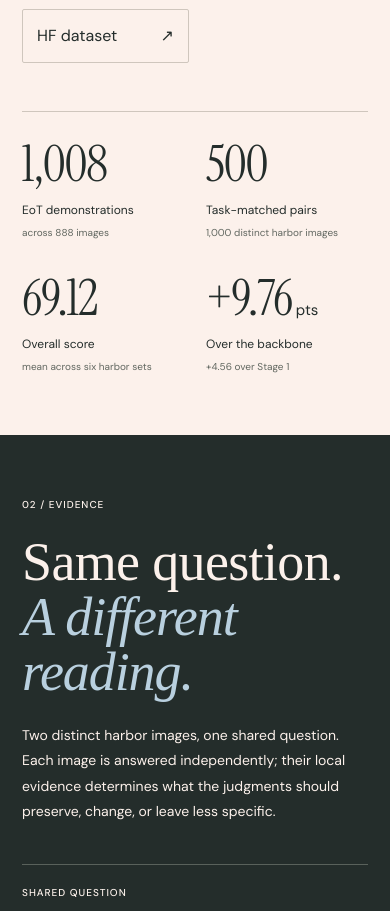
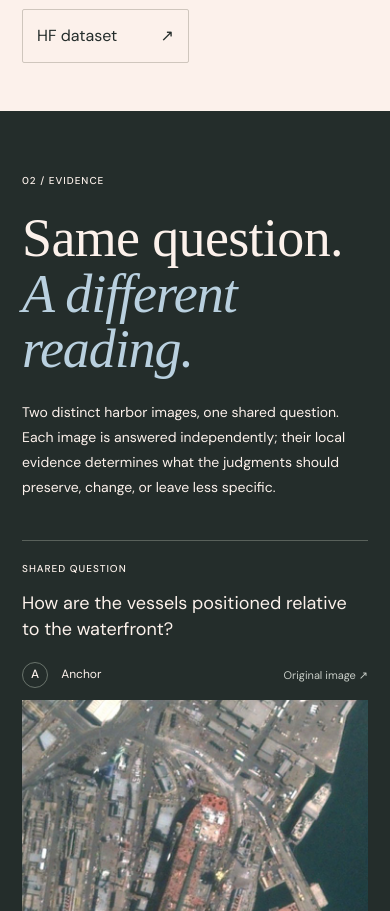
Before and after one commit to Z0ngL1ng/Gravity-and-Flight, a plain HTML site: page web/index.html in a window 390 px wide. Shown: the part 4911-5822 px from the top of the page. Drawn offline with Linux system fonts and the light colour scheme.

Commit message:
Remove standalone research summary strip

```diff
--- a/web/i18n.js
+++ b/web/i18n.js
@@ -20,14 +20,6 @@ window.GF_I18N = {
     "hero.results": "See the results",
     "hero.footer": "Remote sensing · Vision-language learning",
     "hero.scroll": "Follow the evidence",
-    "stats.demos": "EoT demonstrations",
-    "stats.images": "across 888 images",
-    "stats.pairs": "Task-matched pairs",
-    "stats.pairImages": "1,000 distinct harbor images",
-    "stats.score": "Overall score",
-    "stats.scoreNote": "mean across six harbor sets",
-    "stats.gain": "Over the backbone",
-    "stats.gainNote": "+4.56 over Stage 1",
     "story.label": "The research lineage",
     "story.title": "From scene transfer<br><em>to context transfer.</em>",
     "story.body1":
@@ -285,14 +277,6 @@ window.GF_I18N = {
     "hero.results": "查看实验结果",
     "hero.footer": "遥感 · 视觉语言学习",
     "hero.scroll": "沿着证据阅读",
-    "stats.demos": "EoT 示范样本",
-    "stats.images": "覆盖 888 张图像",
-    "stats.pairs": "任务匹配图像对",
-    "stats.pairImages": "1,000 张不同的港口图像",
-    "stats.score": "综合得分",
-    "stats.scoreNote": "六个港口评测集的等权均值",
-    "stats.gain": "相较基座模型提升",
-    "stats.gainNote": "相较 Stage 1 提升 4.56 分",
     "story.label": "研究脉络",
     "story.title": "从场景间迁移，<br><em>到场景内迁移。</em>",
     "story.body1":
--- a/web/index.html
+++ b/web/index.html
@@ -17,9 +17,9 @@
     />
     <meta content="website" property="og:type" />
     <link href="favicon.svg" rel="icon" type="image/svg+xml" />
-    <link href="styles.css?v=2a0e44a2cd29" rel="stylesheet" />
+    <link href="styles.css?v=26b5d8c980b6" rel="stylesheet" />
     <script defer="" src="research-data.js?v=7959934d274e"></script>
-    <script defer="" src="i18n.js?v=b2aaca408ab3"></script>
+    <script defer="" src="i18n.js?v=a22619cfc67f"></script>
     <script defer="" src="main.js?v=83619c453d80"></script>
     <link
       as="font"
@@ -519,42 +519,6 @@
           </nav>
         </aside>
       </section>
-      <section aria-label="Research at a glance" class="numbers-strip">
-        <div class="wrap numbers-grid" data-reveal="">
-          <div>
-            <strong>1,008</strong
-            ><span data-i18n="stats.demos">EoT demonstrations</span
-            ><small
-              ><span data-i18n="stats.images">across 888 images</span></small
-            >
-          </div>
-          <div>
-            <strong>500</strong
-            ><span data-i18n="stats.pairs">Task-matched pairs</span
-            ><small
-              ><span data-i18n="stats.pairImages"
-                >1,000 distinct harbor images</span
-              ></small
-            >
-          </div>
-          <div>
-            <strong>69.12</strong
-            ><span data-i18n="stats.score">Overall score</span
-            ><small
-              ><span data-i18n="stats.scoreNote"
-                >mean across six harbor sets</span
-              ></small
-            >
-          </div>
-          <div>
-            <strong>+9.76<span> pts</span></strong
-            ><span data-i18n="stats.gain">Over the backbone</span
-            ><small
-              ><span data-i18n="stats.gainNote">+4.56 over Stage 1</span></small
-            >
-          </div>
-        </div>
-      </section>
       <section
         aria-labelledby="example-title"
         class="section example-section"
--- a/web/styles.css
+++ b/web/styles.css
@@ -464,41 +464,6 @@ html:lang(zh-CN) .hero-philosophy {
   line-height: 1.9;
 }
 
-.numbers-strip {
-  padding-bottom: 88px;
-}
-.numbers-grid {
-  display: grid;
-  grid-template-columns: repeat(4, minmax(0, 1fr));
-  border-top: 1px solid var(--line);
-  padding-top: 28px;
-  gap: 30px;
-}
-.numbers-grid > div {
-  display: flex;
-  flex-direction: column;
-}
-.numbers-grid strong {
-  font-family: var(--display);
-  font-size: 60px;
-  font-weight: 400;
-  line-height: 1.1;
-  letter-spacing: -0.025em;
-  margin-bottom: 14px;
-}
-.numbers-grid strong > span {
-  font-family: var(--sans);
-  font-size: 15px;
-  letter-spacing: 0;
-}
-.numbers-grid > div > span {
-  font-size: 14px;
-}
-.numbers-grid small {
-  font-size: 12px;
-  color: var(--muted);
-  margin-top: 4px;
-}
 /* Evidence is the photographic heart of the page. */
 .example-section {
   background: var(--ink);
@@ -1444,18 +1409,6 @@ details[open] > summary > span:last-child {
     font-size: 14px;
     flex-basis: 37%;
   }
-  .numbers-grid {
-    gap: 22px;
-  }
-  .numbers-grid strong {
-    font-size: 50px;
-  }
-  .numbers-grid > div > span {
-    font-size: 12px;
-  }
-  .numbers-grid small {
-    font-size: 11px;
-  }
   .question-line {
     grid-template-columns: 1fr 2fr;
     gap: 24px;
@@ -1745,25 +1698,6 @@ details[open] > summary > span:last-child {
     line-height: 1.8;
   }
 
-  .numbers-strip {
-    padding-bottom: 60px;
-  }
-  .numbers-grid {
-    grid-template-columns: repeat(2, minmax(0, 1fr));
-    gap: 30px 22px;
-    padding-top: 25px;
-  }
-  .numbers-grid strong {
-    font-size: 50px;
-    margin-bottom: 9px;
-  }
-  .numbers-grid > div > span {
-    font-size: 12px;
-  }
-  .numbers-grid small {
-    font-size: 10px;
-    line-height: 1.6;
-  }
   .section-heading {
     display: block;
     margin-bottom: 32px;
```
